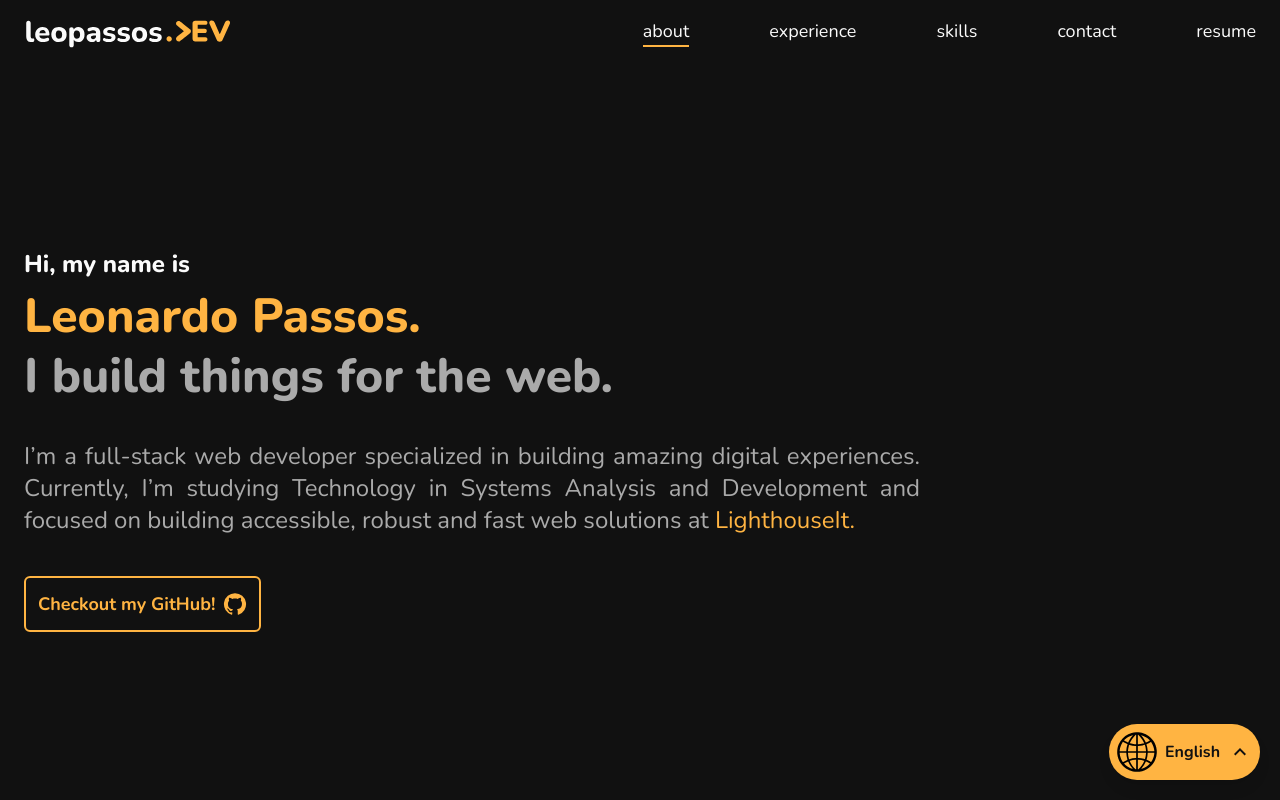
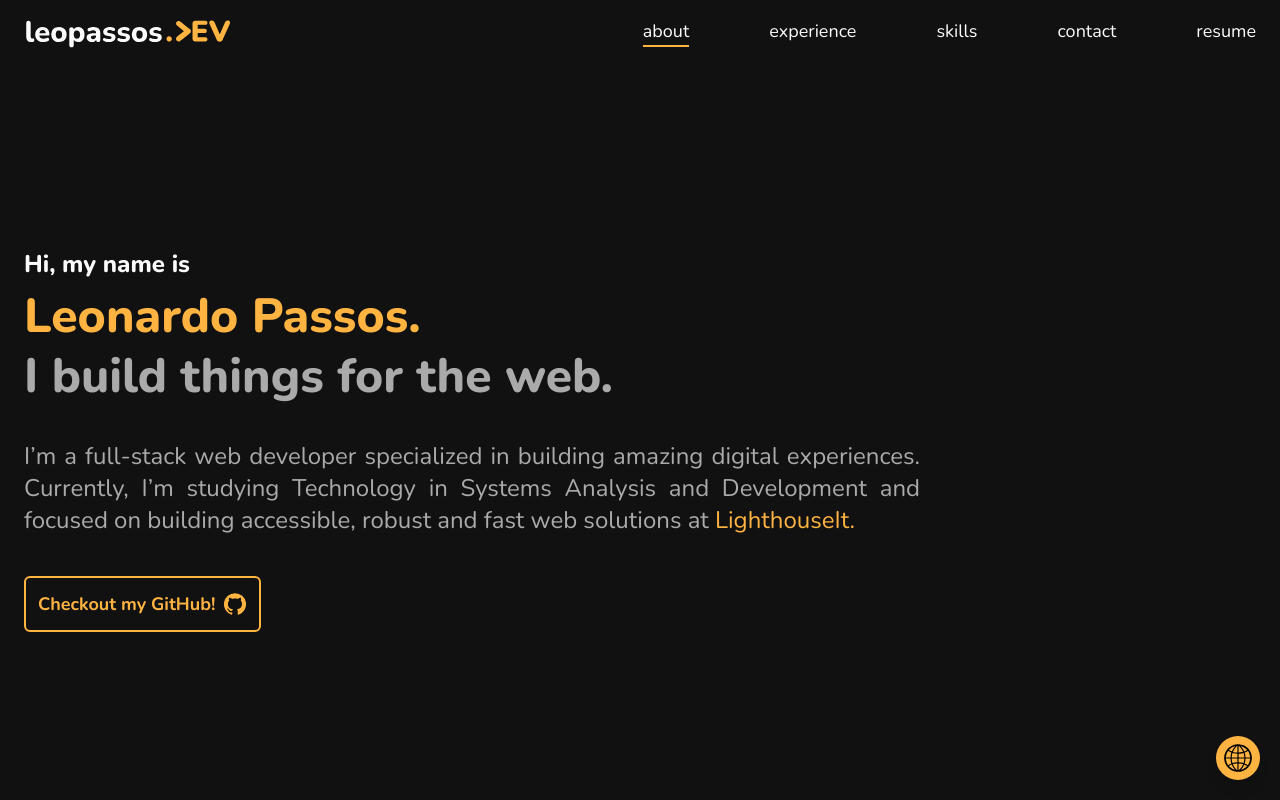
Before and after one commit to passosleo/leopassos-website, a React (Vite) app: page / in a window 1280 px wide. Shown: the top 800 px of the page. Built offline with nearby package versions, Linux system fonts and the light colour scheme.

Commit message:
feat: handle change language

```diff
--- a/src/components/Translator/index.tsx
+++ b/src/components/Translator/index.tsx
@@ -1,13 +1,22 @@
+import { useState } from 'react';
 import GlobeIcon from '/globe_icon.svg';
 import ExpandLessIcon from '@mui/icons-material/ExpandLess';
+import { useLocaleContext } from '../../locale/LocaleContext';
 
 export function Translator() {
+  const { handleLocaleChange } = useLocaleContext();
+
   return (
-    <div className="fixed bottom-5 right-5 bg-yellow text-black cursor-pointer p-2 rounded-full shadow-lg flex gap-2 items-center font-bold select-none z-50">
-      <img src={GlobeIcon} alt="Idioma" className="w-10 h-10" />
+    <div
+      className="group fixed bottom-5 right-5 bg-yellow text-black cursor-pointer p-2 rounded-full shadow-lg flex items-center font-bold select-none z-50"
+      onClick={() => handleLocaleChange('en')}
+    >
+      <img src={GlobeIcon} alt="Idioma" className="w-7 h-7" />
 
-      <p>English</p>
-      <ExpandLessIcon />
+      <div className="flex items-center justify-evenly w-0 opacity-0 group-hover:w-28 group-hover:opacity-100 transition-all">
+        <p className="hidden group-hover:block transition-all">Português</p>
+        <ExpandLessIcon className="hidden group-hover:block transition-all" />
+      </div>
     </div>
   );
 }
--- a/src/locale/LocaleContext.tsx
+++ b/src/locale/LocaleContext.tsx
@@ -6,7 +6,7 @@ import { useLocalStorage } from '../hooks/useLocalStorage';
 const LocaleContext = createContext({} as LocaleContextType);
 
 export function LocaleProvider({ children }: { children: React.ReactNode }) {
-  const { getStoredData } = useLocalStorage();
+  const { getStoredData, storeData } = useLocalStorage();
 
   const userLocale = (navigator.language.split('-')[0] ||
     (navigator as any).userLanguage.split('-')[0]) as Locale;
@@ -17,10 +17,16 @@ export function LocaleProvider({ children }: { children: React.ReactNode }) {
 
   const currentLocale = storedLocale || (isUserLocaleValid ? userLocale : 'en');
 
-  const [locale] = useState(languages[currentLocale]);
+  const [locale, setLocale] = useState(languages[currentLocale]);
+
+  function handleLocaleChange(locale: Locale) {
+    if (locale === currentLocale) return;
+    storeData<Locale>('locale', locale);
+    setLocale(languages[locale]);
+  }
 
   return (
-    <LocaleContext.Provider value={{ locale }}>
+    <LocaleContext.Provider value={{ locale, handleLocaleChange }}>
       {children}
     </LocaleContext.Provider>
   );
--- a/src/locale/types.d.ts
+++ b/src/locale/types.d.ts
@@ -2,6 +2,7 @@ import * as locale from './locale.json';
 
 export type LocaleContext = {
   locale: typeof locale.en | typeof locale.pt;
+  handleLocaleChange: (locale: Locale) => void;
 };
 
 type Locale = keyof typeof locale;
```
